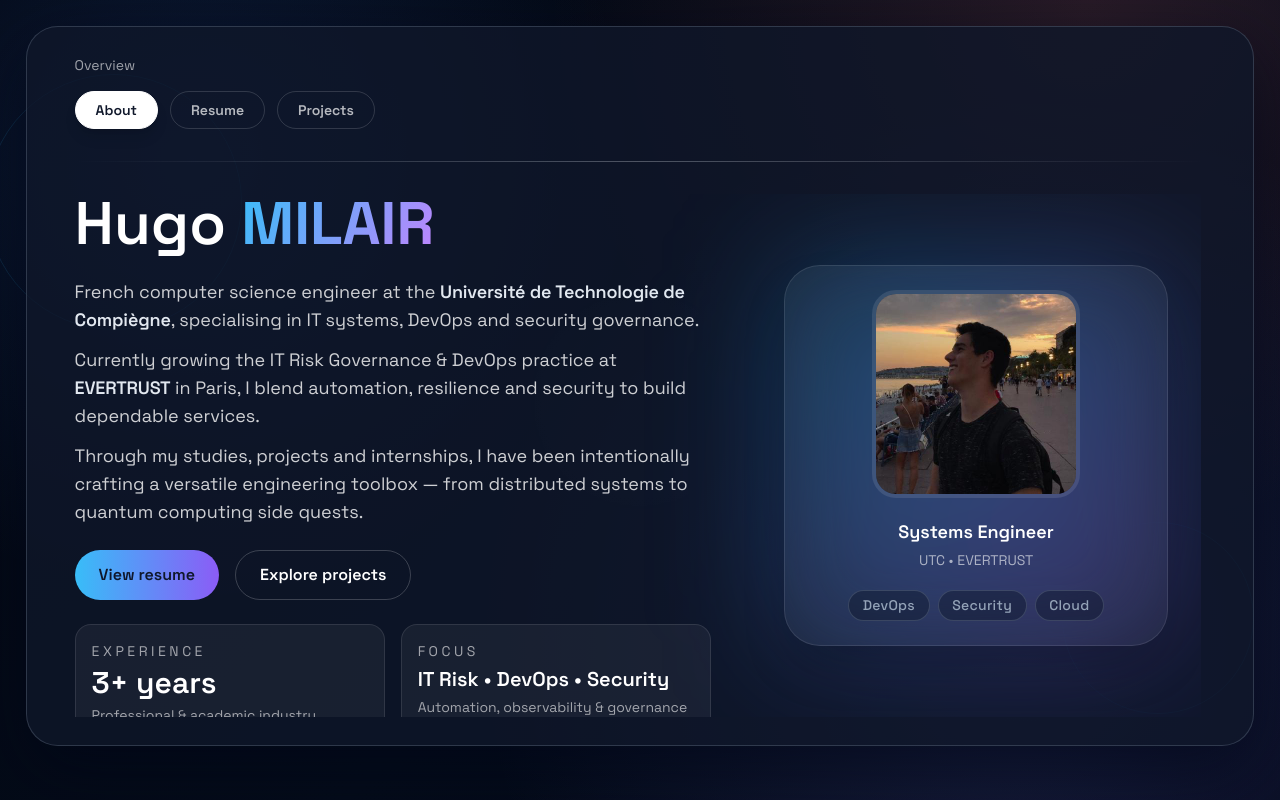
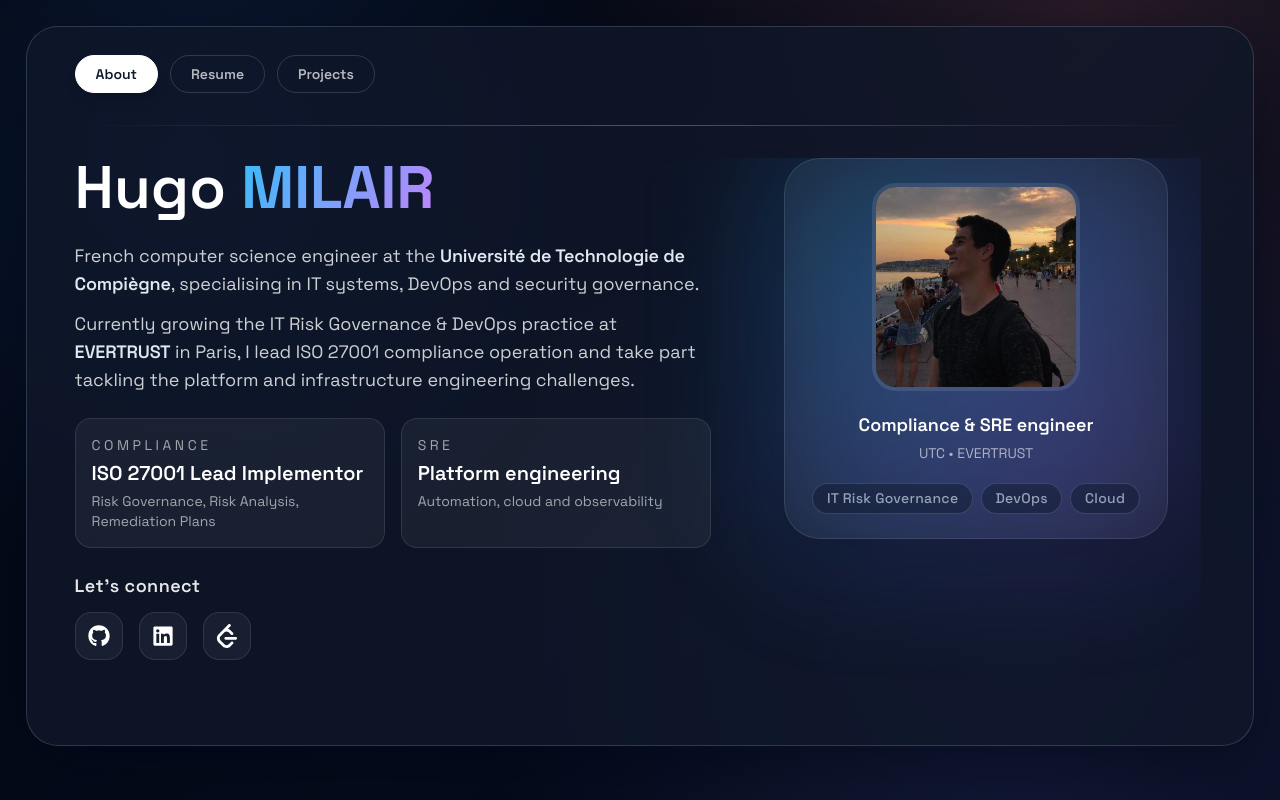
Before and after one commit to milairhu/milairhu.github.io, a React (Create React App) app: page /#/ in a window 1280 px wide. Built offline with nearby package versions, Linux system fonts and the light colour scheme.

Commit message:
fix HomePage

```diff
--- a/src/components/Home/HomePage.tsx
+++ b/src/components/Home/HomePage.tsx
@@ -40,59 +40,40 @@
               >
                 EVERTRUST
               </a>{" "}
-              in Paris, I blend automation, resilience and security to build
-              dependable services.
+              in Paris, I lead ISO 27001 compliance operation and take part
+              tackling the platform and infrastructure engineering challenges.
             </p>
-            <p>
-              Through my studies, projects and internships, I have been
-              intentionally crafting a versatile engineering toolbox — from
-              distributed systems to quantum computing side quests.
-            </p>
-          </div>
-          <div className="flex flex-wrap gap-4">
-            <Link
-              to="/resume"
-              onClick={() => setCurr(TabEnum.DIPLOMA)}
-              className="group inline-flex items-center justify-center rounded-full bg-gradient-to-r from-sky-400 to-violet-500 px-6 py-3 font-semibold text-slate-900 transition hover:shadow-lg hover:shadow-sky-500/30"
-            >
-              View resume
-            </Link>
-            <Link
-              to="/projects"
-              onClick={() => setCurr(TabEnum.PROJECTS)}
-              className="inline-flex items-center justify-center rounded-full border border-white/20 px-6 py-3 font-semibold text-white transition hover:border-white hover:bg-white/10"
-            >
-              Explore projects
-            </Link>
           </div>
           <div className="grid gap-4 md:grid-cols-2">
             <div className="rounded-2xl border border-white/10 bg-white/5 p-4">
               <p className="text-sm uppercase tracking-[0.25em] text-white/60">
-                Experience
+                Compliance
               </p>
-              <p className="text-3xl font-semibold mt-1">3+ years</p>
+              <p className="text-xl font-semibold mt-1">
+                ISO 27001 Lead Implementor
+              </p>
               <p className="text-sm text-white/60 mt-1">
-                Professional & academic industry projects
+                Risk Governance, Risk Analysis, Remediation Plans
               </p>
             </div>
             <div className="rounded-2xl border border-white/10 bg-white/5 p-4">
               <p className="text-sm uppercase tracking-[0.25em] text-white/60">
-                Focus
+                SRE
               </p>
-              <p className="text-xl font-semibold mt-1">
-                IT Risk • DevOps • Security
-              </p>
+              <p className="text-xl font-semibold mt-1">Platform engineering</p>
               <p className="text-sm text-white/60 mt-1">
-                Automation, observability & governance
+                Automation, cloud and observability
               </p>
             </div>
           </div>
           <div className="space-y-3">
-            <p className="text-white/70 text-lg">Let's connect</p>
+            <p className="text-lg font-semibold tracking-wide text-white/90">
+              Let's connect
+            </p>
             <ContactBar />
           </div>
         </div>
-        <div className="flex w-full lg:w-2/5 items-center justify-center">
+        <div className="flex w-full lg:w-2/5 items-start justify-center">
           <div className="relative w-full max-w-sm">
             <div className="absolute inset-0 rounded-[36px] bg-gradient-to-br from-sky-500/30 to-violet-500/30 blur-3xl" />
             <div className="relative rounded-[36px] border border-white/10 bg-white/5 p-6 backdrop-blur-2xl shadow-2xl flex flex-col items-center space-y-5">
@@ -102,11 +83,13 @@
                 alt="Hugo Milair"
               />
               <div className="text-center space-y-1">
-                <p className="text-lg font-semibold">Systems Engineer</p>
+                <p className="text-lg font-semibold">
+                  Compliance & SRE engineer
+                </p>
                 <p className="text-sm text-white/60">UTC • EVERTRUST</p>
               </div>
-              <div className="flex flex-wrap justify-center gap-2">
-                {["DevOps", "Security", "Cloud"].map((skill) => (
+              <div className="flex flex-wrap justify-start gap-2">
+                {["IT Risk Governance", "DevOps", "Cloud"].map((skill) => (
                   <span
                     key={skill}
                     className="tag-pill text-white/90 border-white/20 bg-white/10"
--- a/src/components/Main/Main.tsx
+++ b/src/components/Main/Main.tsx
@@ -23,9 +23,7 @@
   }, [tab]);
 
   useEffect(() => {
-    console.log(
-      "Walex wonderful portfolio : https://walex999.github.io/Website",
-    );
+    console.log("Walex wonderful portfolio : https://walex.fr");
   }, []);
   const renderActiveTab = () => {
     if (curr === TabEnum.HOME) {
@@ -38,26 +36,8 @@
   };
 
   return (
-    <div className="relative flex h-full w-full items-center justify-center">
-      <div
-        className="floating-ring hidden lg:block w-64 h-64 -left-10 top-12"
-        aria-hidden="true"
-      />
-      <div
-        className="floating-ring hidden md:block w-48 h-48 right-0 bottom-8"
-        aria-hidden="true"
-      />
     <div className="glass-panel flex w-full max-w-[92rem] flex-col px-5 py-7 md:px-12 space-y-8 min-h-[82vh] md:min-h-[86vh] lg:h-[90vh] lg:min-h-[90vh]">
       <div className="space-y-4">
-          <div className="flex flex-wrap items-center justify-between gap-3">
-            <span className="text-sm text-white/60">
-              {curr === TabEnum.HOME
-                ? "Overview"
-                : curr === TabEnum.DIPLOMA
-                  ? "Curriculum"
-                  : "Selected work"}
-            </span>
-          </div>
         <nav className="flex flex-wrap gap-3">
           {tabs.map(({ id, label, path }) => (
             <Link
@@ -80,7 +60,6 @@
         {renderActiveTab()}
       </div>
     </div>
-    </div>
   );
 };
 
```
Also changed, not shown: src/icons/leetcode.svg. Lines whose indentation alone changed are shown as unchanged.
